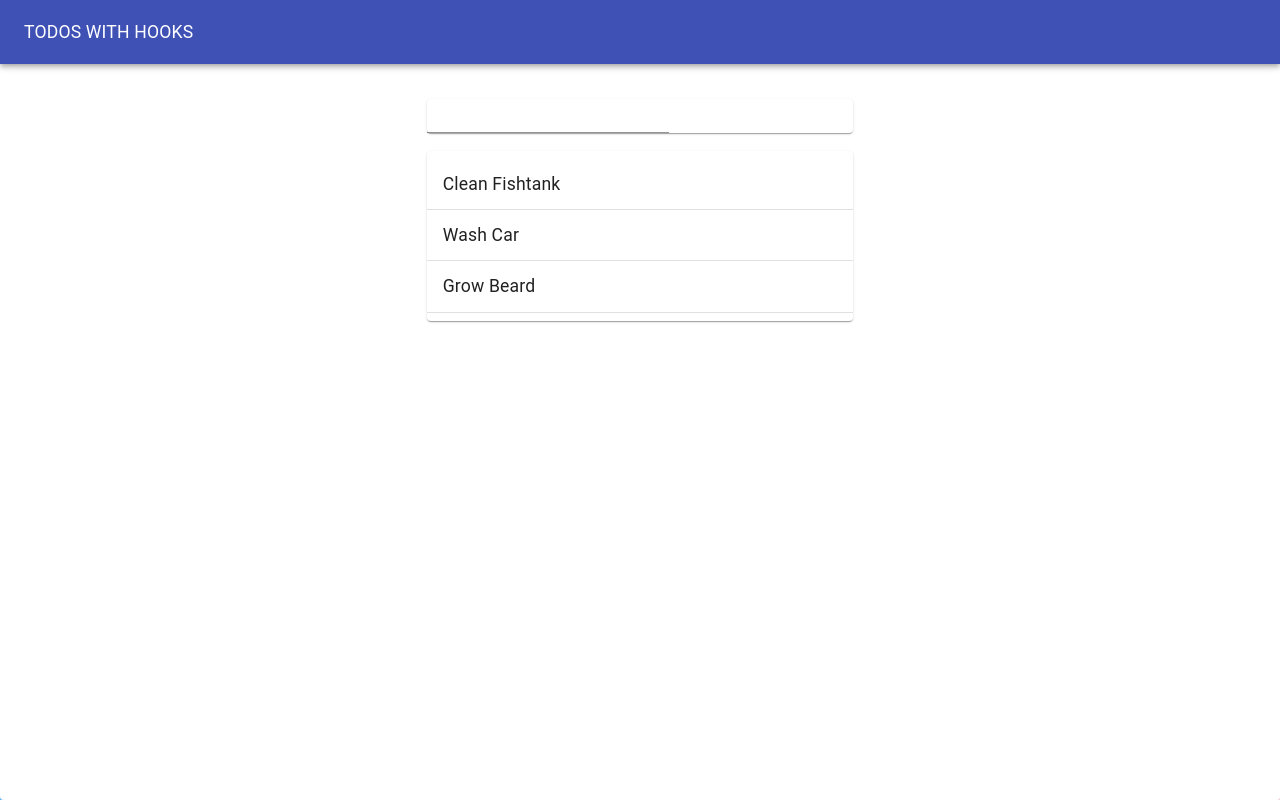
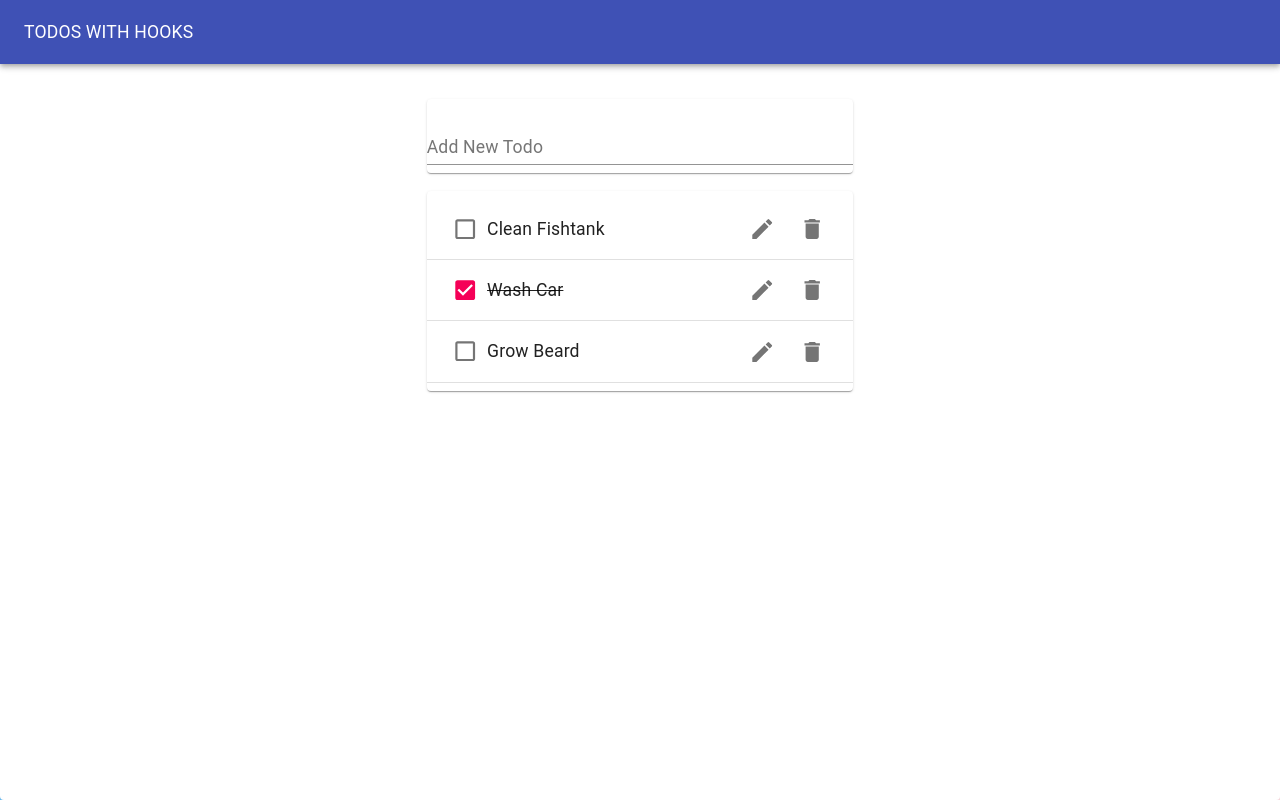
Before and after one commit to lmschless/react-todo-list, a React (Create React App) app: page / in a window 1280 px wide. Built offline with nearby package versions, Linux system fonts and the light colour scheme.

Commit message:
refactored Todo.js completely. Figured out the conditional syntax for styled components when using a bool and converting it to numbers.

```diff
--- a/src/Todo.js
+++ b/src/Todo.js
@@ -1,82 +1,33 @@
-import React, { Component } from 'react';
-import './Todo.css';
-export default class Todo extends Component {
-	constructor(props) {
-		super(props);
+import React from 'react';
+import ListItem from '@material-ui/core/ListItem';
+import ListItemText from '@material-ui/core/ListItemText';
+import Checkbox from '@material-ui/core/Checkbox';
+import IconButton from '@material-ui/core/IconButton';
+import DeleteIcon from '@material-ui/icons/Delete';
+import EditIcon from '@material-ui/icons/Edit';
+import ListItemSecondaryAction from '@material-ui/core/ListItemSecondaryAction';
+import styled from 'styled-components';
 
-		this.state = {
-			isEditing: false,
-			task: this.props.name
-		};
-	}
+const StyledListItemText = styled(ListItemText)`
+		text-decoration: ${(props) => (props.completed ? 'line-through' : 'none')};
+		`;
 
-	toggleForm = () => {
-		this.setState({ isEditing: !this.state.isEditing });
-	};
-
-	handleUpdate = (evt) => {
-		evt.preventDefault();
-		// take a new todo and pass up to parent
-		this.props.update(this.props.id, this.state.task);
-		this.setState({
-			isEditing: false
-		});
-	};
-
-	handleChange = (evt) => {
-		this.setState({
-			task: evt.target.value
-		});
-	};
-
-	render() {
-		let result;
-
-		if (this.state.isEditing) {
-			result = (
-				<div className="Todo">
-					<form className="Todo-edit-form" onSubmit={this.handleUpdate}>
-						<input
-							type="text"
-							value={this.state.task}
-							name="task"
-							onChange={this.handleChange}
-						/>
-						<button>Save</button>
-					</form>
-				</div>
-			);
-		} else {
-			result = (
-				<div className="Todo">
-					<li
-						className={
-							this.props.completed ? 'Todo-task completed' : 'Todo-task'
-						}
-						onClick={() => {
-							this.props.toggleTodo(this.props.id);
-						}}
-					>
-						{this.props.name}{' '}
-					</li>{' '}
-					<div className="Todo-buttons">
-						<button onClick={this.toggleForm}>
-							<i class="fas fa-pen" />
-						</button>{' '}
-						<button onClick={this.props.remove}>
-							{' '}
-							<i class="fas fa-trash" />
-						</button>
-					</div>
-				</div>
-			);
-		}
-		return result;
-		// <div>
-		// 	<li>
-		// 		{this.props.name} <button onClick={this.props.edit}>Edit</button>{' '}
-		// 		<button onClick={this.props.remove}>X</button>
-		// 	</li>{' '}
-		// </div>
-	}
+export default function Todo({ task, completed }) {
+	return (
+		<ListItem>
+			<Checkbox tabIndex={-1} checked={completed} />
+			{/* have to add {completed ? 1 : 0} to convert bool into number for styled component logic above. */}
+			<StyledListItemText completed={completed ? 1 : 0}>
+				{task}
+			</StyledListItemText>
+			<ListItemSecondaryAction>
+				<IconButton aria-label="Edit">
+					<EditIcon />
+				</IconButton>
+				<IconButton aria-label="Delete">
+					<DeleteIcon />
+				</IconButton>
+			</ListItemSecondaryAction>
+		</ListItem>
+	);
 }
--- a/src/TodoApp.js
+++ b/src/TodoApp.js
@@ -15,6 +15,13 @@ import styled from 'styled-components';
 //   -TodoList
 //     -TodoItem
 // each todo will have an id, task, completed(t/f)
+const StyledPaper = styled(Paper)`
+					padding: 0;
+					margin: 0;
+					height: 100vh;
+					background-color: '#fafafa';
+
+	`;
 
 export default function TodoApp() {
 	const initialTodos = [
@@ -29,24 +36,8 @@ export default function TodoApp() {
 		setTodos([ ...todos, { id: v4(), task: newTodoText, completed: false } ]);
 	};
 
-	const StyledPaper = styled(Paper)`
-					padding: 0;
-					margin: 0;
-					height: 100vh;
-					backgroundColor: '#fafafa';
-
-	`;
-
 	return (
-		<StyledPaper
-			// style={{
-			// 	padding: 0,
-			// 	margin: 0,
-			// 	height: '100vh',
-			// 	backgroundColor: '#fafafa'
-			// }}
-			elevation={0}
-		>
+		<StyledPaper elevation={0}>
 			<AppBar color="primary" position="static" style={{ height: '64px' }}>
 				<Toolbar>
 					<Typography color="inherit">TODOS WITH HOOKS</Typography>
@@ -55,7 +46,7 @@ export default function TodoApp() {
 			<Grid container justify="center" style={{ marginTop: '1rem' }}>
 				<Grid item xs={11} md={8} lg={4}>
 					<TodoForm addTodo={addTodo} />
-					<TodoList todos={todos} />
+					<TodoList todos={todos} completed={todos.completed} />
 				</Grid>
 			</Grid>
 		</StyledPaper>
--- a/src/TodoForm.js
+++ b/src/TodoForm.js
@@ -4,15 +4,15 @@ import Paper from '@material-ui/core/Paper';
 import TextField from '@material-ui/core/TextField';
 import styled from 'styled-components';
 
+const StyledPaper = styled(Paper)`
+				margin: 1rem 0;
+				padding: 0 1 rem;
+	`;
 export default function TodoForm({ addTodo }) {
 	// only import addTodo instead of all props
 
 	// initialize custom hook here
 	const [ value, handleChange, reset ] = useInputState('');
-	const StyledPaper = styled(Paper)`
-				margin: 1rem 0;
-				padding: 0 1 rem;
-	`;
 
 	return (
 		<StyledPaper>
@@ -23,7 +23,14 @@ export default function TodoForm({ addTodo }) {
 					reset(); // call useInputState reset function to clear input
 				}}
 			>
-				<TextField value={value} type="text" onChange={handleChange} />
+				<TextField
+					value={value}
+					type="text"
+					onChange={handleChange}
+					margin="normal"
+					label="Add New Todo"
+					fullWidth
+				/>
 			</form>
 		</StyledPaper>
 	);
--- a/src/TodoList.js
+++ b/src/TodoList.js
@@ -4,16 +4,15 @@ import List from '@material-ui/core/List';
 import ListItem from '@material-ui/core/ListItem';
 import ListItemText from '@material-ui/core/ListItemText';
 import Divider from '@material-ui/core/Divider';
-
+import Todo from './Todo';
 export default function TodoList(props) {
 	return (
 		<Paper>
 			<List>
 				{props.todos.map((todo) => (
 					<React.Fragment key={todo.id}>
-						<ListItem>
-							<ListItemText>{todo.task}</ListItemText>
-						</ListItem>
+						<Todo task={todo.task} key={todo.id} completed={todo.completed} />
+
 						<Divider />
 					</React.Fragment>
 				))}
```
Also changed, not shown: package.json (+9 -2 lines), 1 other file (tests, documents, lock files or other folders).
